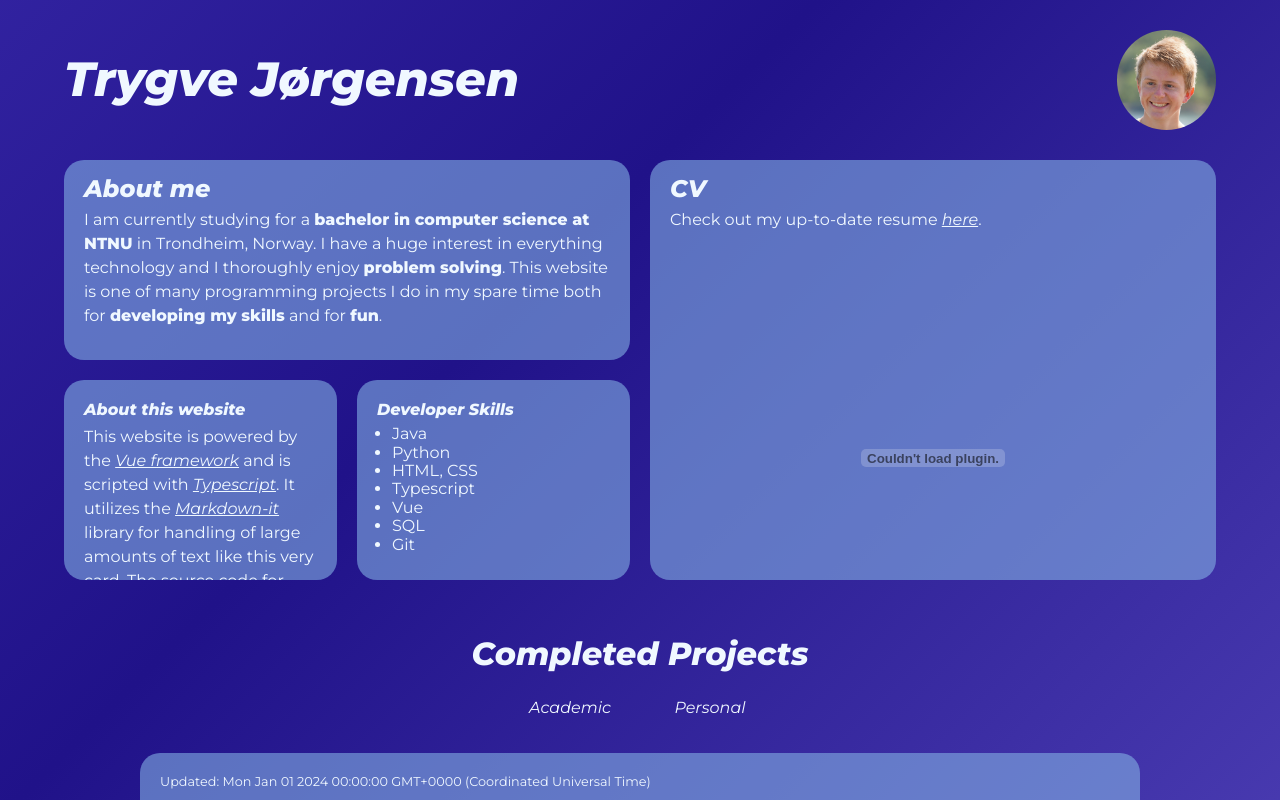
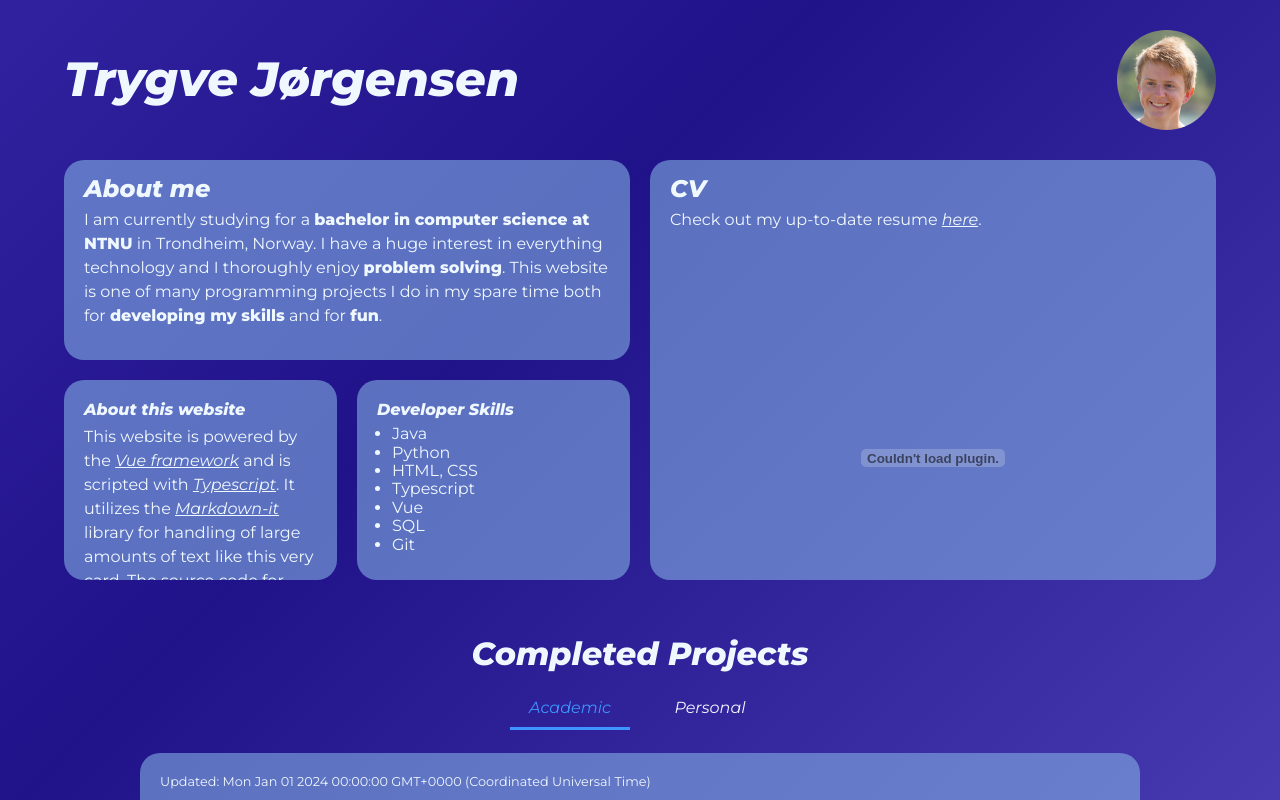
Before and after one commit to troytyggis55/personal-website, a Vue app: page / in a window 1280 px wide. Shown: the top 800 px of the page. Built offline with nearby package versions, Linux system fonts and the light colour scheme.

Commit message:
Added selected style to info nav bar

```diff
--- a/src/components/InformationNavBar.vue
+++ b/src/components/InformationNavBar.vue
@@ -2,8 +2,8 @@
   <h2 style="text-align: center; padding-top: 30px;">Completed Projects</h2>
   <nav>
     <ul class="menu">
-      <li><a @click="mode = 'academic'">Academic</a></li>
-      <li><a @click="mode = 'personal'">Personal</a></li>
+      <li><a @click="mode = 'academic'" :class="{selected: mode === 'academic'}">Academic</a></li>
+      <li><a @click="mode = 'personal'" :class="{selected: mode === 'personal'}">Personal</a></li>
     </ul>
   </nav>
 
@@ -82,14 +82,20 @@ a {
   transition: all 0.3s ease-in-out;
 }
 
-.menu > li:hover > a {
+.menu > li:hover > a, .menu > li > a.selected {
   color: #3e95ff;
 }
 
-.menu > li:hover > a::before {
+.menu > li:hover > a::before{
+  visibility: visible;
+  scale: 0.5 0.8;
+}
+
+.menu > li > a.selected::before {
   visibility: visible;
   scale: 1 1;
 }
+
 
 .menu > li a {
   color: aliceblue;
```
